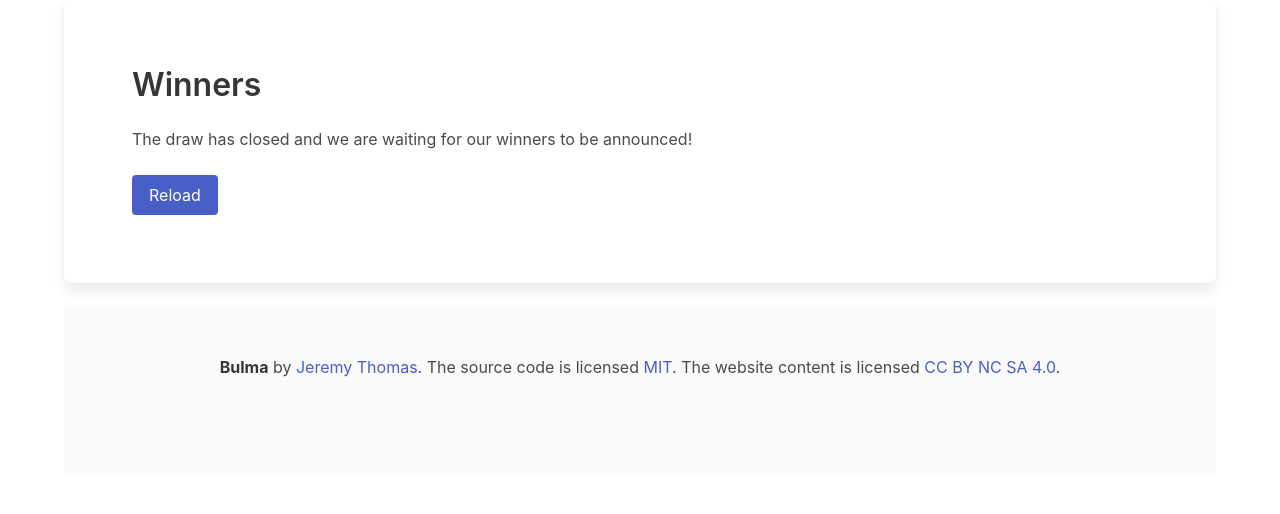
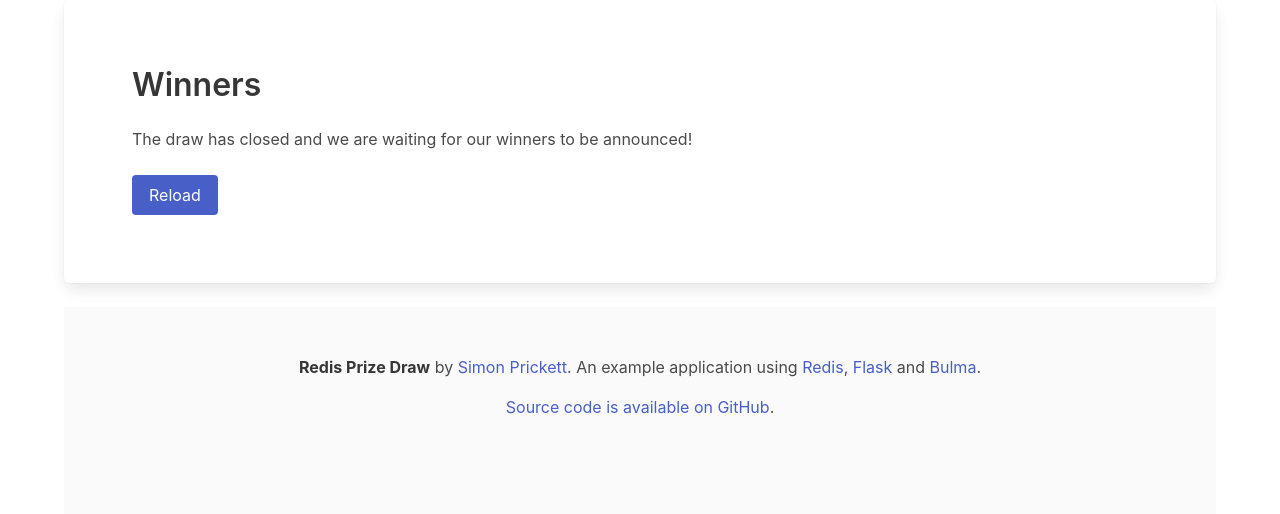
Before and after one commit to simonprickett/redis-prize-draw, a Flask app: page / in a window 1280 px wide. Shown: the part 133-647 px from the top of the page. Run offline with Flask 2, Linux system fonts and the light colour scheme; data that the repository does not hold is empty; some libraries are stand-ins or nearby versions.

Commit message:
Updated footer.

```diff
--- a/templates/homepage.html
+++ b/templates/homepage.html
@@ -69,10 +69,10 @@
     <footer class="footer">
       <div class="content has-text-centered">
         <p>
-          <strong>Bulma</strong> by <a href="https://jgthms.com">Jeremy Thomas</a>. The source code is licensed
-          <a href="http://opensource.org/licenses/mit-license.php">MIT</a>. The website content
-          is licensed <a href="http://creativecommons.org/licenses/by-nc-sa/4.0/">CC BY NC SA 4.0</a>.
+          <strong>Redis Prize Draw</strong> by <a href="https://simonprickett.dev/">Simon Prickett</a>.  An example
+          application using <a href="https://redis.io/">Redis</a>, <a href="https://flask.palletsprojects.com/">Flask</a> and <a href="https://bulma.io/">Bulma</a>.
         </p>
+        <p><a href="https://github.com/simonprickett/redis-prize-draw">Source code is available on GitHub</a>.</p>
       </div>
     </footer>
   </div>
```
